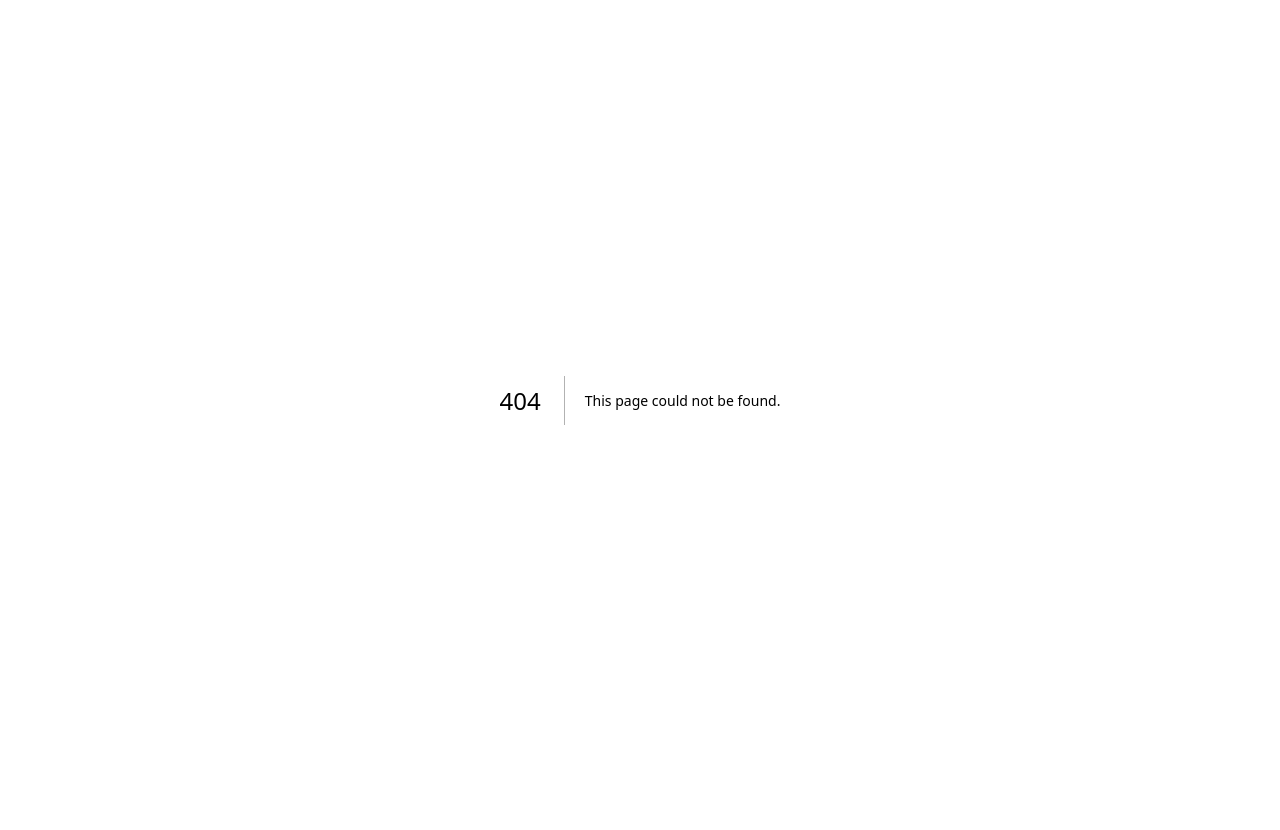
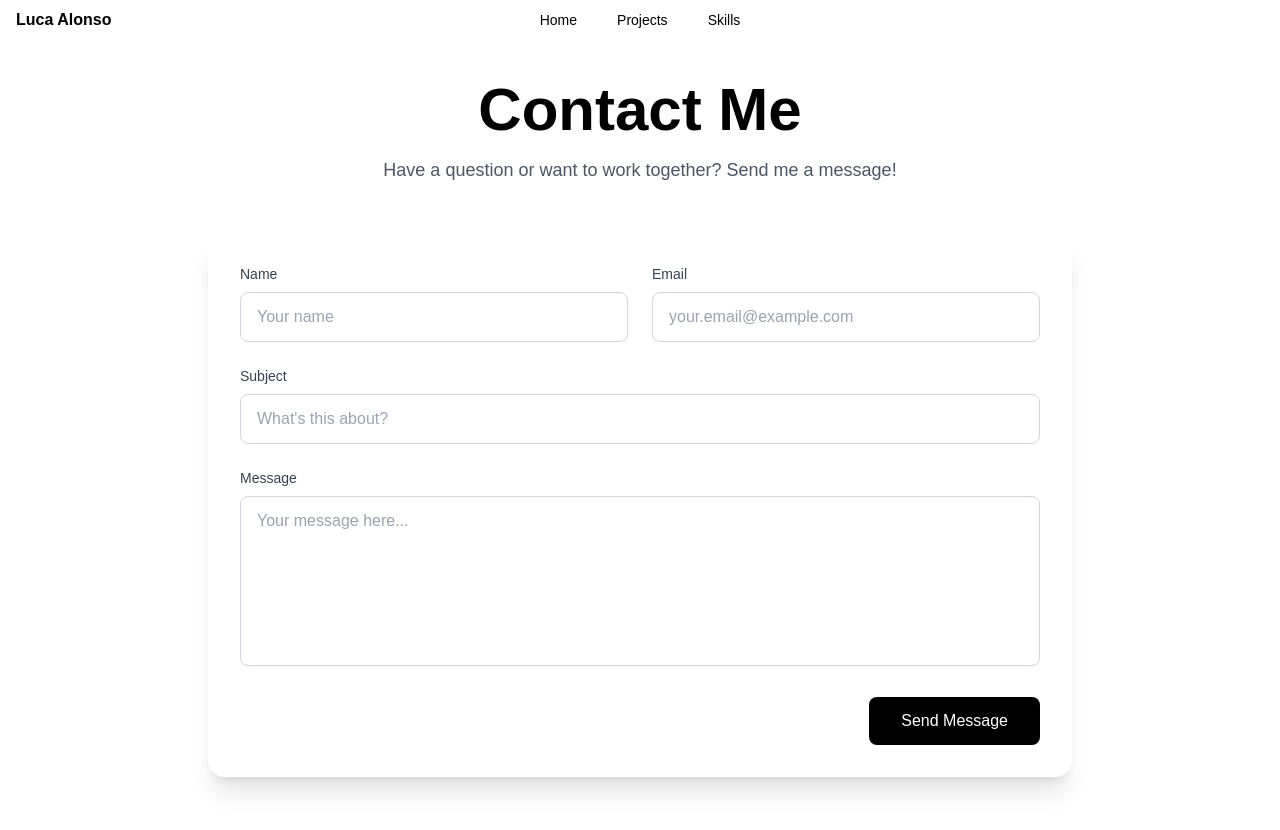
Before and after one commit to Lucaalonso1/portfolio, a Next.js app in the folder my-web/: page /contact in a window 1280 px wide. Before the commit this address had no page. Shown: the top 830 px of the page. Before the commit the page ends 800 px from the top, so only its background shows below. Built offline with nearby package versions, Linux system fonts and the light colour scheme.

Commit message:
ADD: Contact page.

```diff
--- /dev/null
+++ b/my-web/components/ui/sticky-scroll-sections-example.tsx
@@ -0,0 +1,36 @@
+"use client";
+
+import React from "react";
+import { StickyScrollSections } from "./sticky-scroll-sections";
+
+export const StickyScrollSectionsExample = () => {
+  const sections = [
+    {
+      content: (
+        <div className="h-full w-full bg-gradient-to-br from-blue-500 to-purple-600 flex items-center justify-center">
+          <h2 className="text-4xl font-bold text-white">Sección 1</h2>
+        </div>
+      ),
+    },
+    {
+      content: (
+        <div className="h-full w-full bg-gradient-to-br from-green-500 to-teal-600 flex items-center justify-center">
+          <h2 className="text-4xl font-bold text-white">Sección 2</h2>
+        </div>
+      ),
+    },
+    {
+      content: (
+        <div className="h-full w-full bg-gradient-to-br from-orange-500 to-red-600 flex items-center justify-center">
+          <h2 className="text-4xl font-bold text-white">Sección 3</h2>
+        </div>
+      ),
+    },
+  ];
+
+  return (
+    <div className="w-full h-[300vh]">
+      <StickyScrollSections sections={sections} />
+    </div>
+  );
+};
--- /dev/null
+++ b/my-web/components/ui/sticky-scroll-sections.tsx
@@ -0,0 +1,73 @@
+"use client";
+
+import React, { useRef } from "react";
+import { motion, useScroll } from "framer-motion";
+import { cn } from "@/lib/utils";
+
+interface StickyScrollSectionsProps {
+  sections: {
+    content: React.ReactNode;
+    className?: string;
+  }[];
+  className?: string;
+}
+
+export const StickyScrollSections = ({
+  sections,
+  className,
+}: StickyScrollSectionsProps) => {
+  const containerRef = useRef<HTMLDivElement>(null);
+  const { scrollYProgress } = useScroll({
+    target: containerRef,
+    offset: ["start start", "end end"],
+  });
+
+  return (
+    <div
+      ref={containerRef}
+      className={cn("relative w-full", className)}
+    >
+      {sections.map((section, index) => {
+        const isLast = index === sections.length - 1;
+        const sectionHeight = 100 / sections.length;
+        const startProgress = index * sectionHeight / 100;
+        const endProgress = (index + 1) * sectionHeight / 100;
+
+        return (
+          <motion.div
+            key={index}
+            className={cn(
+              "sticky top-0 h-screen w-full overflow-hidden",
+              section.className
+            )}
+            style={{
+              zIndex: sections.length - index,
+            }}
+          >
+            <motion.div
+              className="h-full w-full"
+              style={{
+                y: isLast ? 0 : "100%",
+                opacity: scrollYProgress.get() >= startProgress && scrollYProgress.get() <= endProgress ? 1 : 0,
+                transition: "transform 0.5s ease-out, opacity 0.3s ease-out",
+                transform: `translateY(${
+                  isLast
+                    ? 0
+                    : Math.max(
+                        0,
+                        Math.min(
+                          100,
+                          ((scrollYProgress.get() - startProgress) / (endProgress - startProgress)) * 100
+                        )
+                      )
+                }%)`,
+              }}
+            >
+              {section.content}
+            </motion.div>
+          </motion.div>
+        );
+      })}
+    </div>
+  );
+};
--- /dev/null
+++ b/my-web/pages/contact.tsx
@@ -0,0 +1,193 @@
+import React, { useState } from 'react';
+import { motion } from 'framer-motion';
+import { Navbar, NavBody, NavItems } from "@/components/ui/resizable-navbar";
+import Link from 'next/link';
+
+export default function Contact() {
+  const [formData, setFormData] = useState({
+    name: '',
+    email: '',
+    subject: '',
+    message: ''
+  });
+  const [isSubmitting, setIsSubmitting] = useState(false);
+  const [submitStatus, setSubmitStatus] = useState<'idle' | 'success' | 'error'>('idle');
+
+  const handleSubmit = async (e: React.FormEvent) => {
+    e.preventDefault();
+    setIsSubmitting(true);
+
+    try {
+      // Aquí puedes implementar la lógica para enviar el correo
+      // Por ahora, solo simularemos un envío exitoso
+      await new Promise(resolve => setTimeout(resolve, 1000));
+      setSubmitStatus('success');
+      setFormData({ name: '', email: '', subject: '', message: '' });
+    } catch (err) {
+      console.error('Error sending message:', err);
+      setSubmitStatus('error');
+    } finally {
+      setIsSubmitting(false);
+    }
+  };
+
+  const handleChange = (e: React.ChangeEvent<HTMLInputElement | HTMLTextAreaElement>) => {
+    setFormData(prev => ({
+      ...prev,
+      [e.target.name]: e.target.value
+    }));
+  };
+
+  const navItems = [
+    {
+      name: "Home",
+      link: "/",
+      onClick: () => window.location.href = '/'
+    },
+    {
+      name: "Projects",
+      link: "#projects",
+      onClick: () => window.location.href = '/#projects'
+    },
+    {
+      name: "Skills",
+      link: "#skills",
+      onClick: () => window.location.href = '/#skills'
+    }
+  ];
+
+  return (
+    <div className="min-h-screen bg-white">
+      <Navbar>
+        <NavBody isLightHeader={true}>
+          <Link href="/" className="z-20 relative text-black">
+            <span className="font-bold text-black">Luca Alonso</span>
+          </Link>
+          <NavItems items={navItems} isLightHeader={true} />
+        </NavBody>
+      </Navbar>
+
+      <div className="max-w-4xl mx-auto px-4 py-20">
+        <motion.div
+          initial={{ opacity: 0, y: 20 }}
+          animate={{ opacity: 1, y: 0 }}
+          transition={{ duration: 0.5 }}
+          className="text-center mb-12"
+        >
+          <h1 className="text-4xl md:text-6xl font-bold text-black mb-4">Contact Me</h1>
+          <p className="text-gray-600 text-lg">
+            Have a question or want to work together? Send me a message!
+          </p>
+        </motion.div>
+
+        <motion.div
+          initial={{ opacity: 0, y: 20 }}
+          animate={{ opacity: 1, y: 0 }}
+          transition={{ duration: 0.5, delay: 0.2 }}
+          className="bg-white rounded-2xl shadow-xl p-8"
+        >
+          <form onSubmit={handleSubmit} className="space-y-6">
+            <div className="grid grid-cols-1 md:grid-cols-2 gap-6">
+              <div>
+                <label htmlFor="name" className="block text-sm font-medium text-gray-700 mb-2">
+                  Name
+                </label>
+                <input
+                  type="text"
+                  id="name"
+                  name="name"
+                  value={formData.name}
+                  onChange={handleChange}
+                  required
+                  className="w-full px-4 py-3 rounded-lg border border-gray-300 focus:ring-2 focus:ring-blue-500 focus:border-transparent transition-all text-black"
+                  placeholder="Your name"
+                />
+              </div>
+              <div>
+                <label htmlFor="email" className="block text-sm font-medium text-gray-700 mb-2">
+                  Email
+                </label>
+                <input
+                  type="email"
+                  id="email"
+                  name="email"
+                  value={formData.email}
+                  onChange={handleChange}
+                  required
+                  className="w-full px-4 py-3 rounded-lg border border-gray-300 focus:ring-2 focus:ring-blue-500 focus:border-transparent transition-all text-black"
+                  placeholder="your.email@example.com"
+                />
+              </div>
+            </div>
+
+            <div>
+              <label htmlFor="subject" className="block text-sm font-medium text-gray-700 mb-2">
+                Subject
+              </label>
+              <input
+                type="text"
+                id="subject"
+                name="subject"
+                value={formData.subject}
+                onChange={handleChange}
+                required
+                className="w-full px-4 py-3 rounded-lg border border-gray-300 focus:ring-2 focus:ring-blue-500 focus:border-transparent transition-all text-black"
+                placeholder="What's this about?"
+              />
+            </div>
+
+            <div>
+              <label htmlFor="message" className="block text-sm font-medium text-gray-700 mb-2">
+                Message
+              </label>
+              <textarea
+                id="message"
+                name="message"
+                value={formData.message}
+                onChange={handleChange}
+                required
+                rows={6}
+                className="w-full px-4 py-3 rounded-lg border border-gray-300 focus:ring-2 focus:ring-blue-500 focus:border-transparent transition-all resize-none text-black"
+                placeholder="Your message here..."
+              />
+            </div>
+
+            <div className="flex justify-end">
+              <button
+                type="submit"
+                disabled={isSubmitting}
+                className={`px-8 py-3 rounded-lg text-white font-medium transition-all ${
+                  isSubmitting
+                    ? 'bg-gray-400 cursor-not-allowed'
+                    : 'bg-black hover:bg-gray-800'
+                }`}
+              >
+                {isSubmitting ? 'Sending...' : 'Send Message'}
+              </button>
+            </div>
+
+            {submitStatus === 'success' && (
+              <motion.div
+                initial={{ opacity: 0, y: 10 }}
+                animate={{ opacity: 1, y: 0 }}
+                className="text-green-600 text-center mt-4"
+              >
+                Message sent successfully! I&apos;ll get back to you soon.
+              </motion.div>
+            )}
+
+            {submitStatus === 'error' && (
+              <motion.div
+                initial={{ opacity: 0, y: 10 }}
+                animate={{ opacity: 1, y: 0 }}
+                className="text-red-600 text-center mt-4"
+              >
+                There was an error sending your message. Please try again.
+              </motion.div>
+            )}
+          </form>
+        </motion.div>
+      </div>
+    </div>
+  );
+}
--- a/my-web/pages/index.tsx
+++ b/my-web/pages/index.tsx
@@ -130,6 +130,10 @@ export default function Home() {
     smoothScroll(0, startPosition, 500); // 500ms = 0.5 segundos
   };
 
+  const handleContactMe = () => {
+    window.location.href = '/contact';
+  };
+
   const navItems = [
     {
       name: "Home",
@@ -171,7 +175,7 @@ export default function Home() {
           <NavItems items={navItems} isLightHeader={scrollProgress > 0.5} />
           <div className="z-20 relative">
             <NavbarButton
-              href="mailto:luca.alonso2005@gmail.com"
+              onClick={handleContactMe}
               variant={scrollProgress > 0.5 ? 'dark' : 'primary'}
               className={`transition-colors duration-500 ${scrollProgress > 0.5 ? '!bg-black !text-white' : ''}`}
             >
@@ -228,7 +232,7 @@ export default function Home() {
               )
             ))}
             <NavbarButton
-              href="mailto:luca.alonso2005@gmail.com"
+              onClick={handleContactMe}
               className="mt-4 w-full"
               variant="primary"
             >
```
